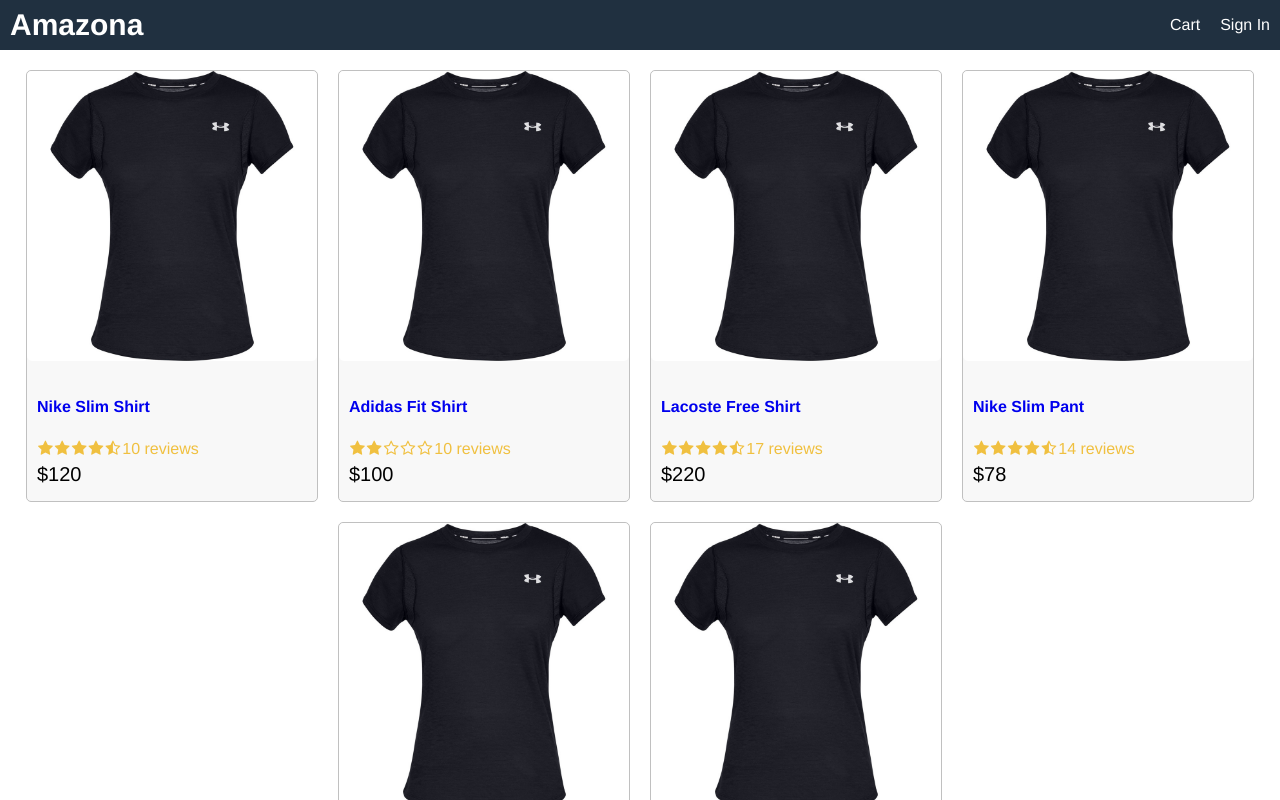
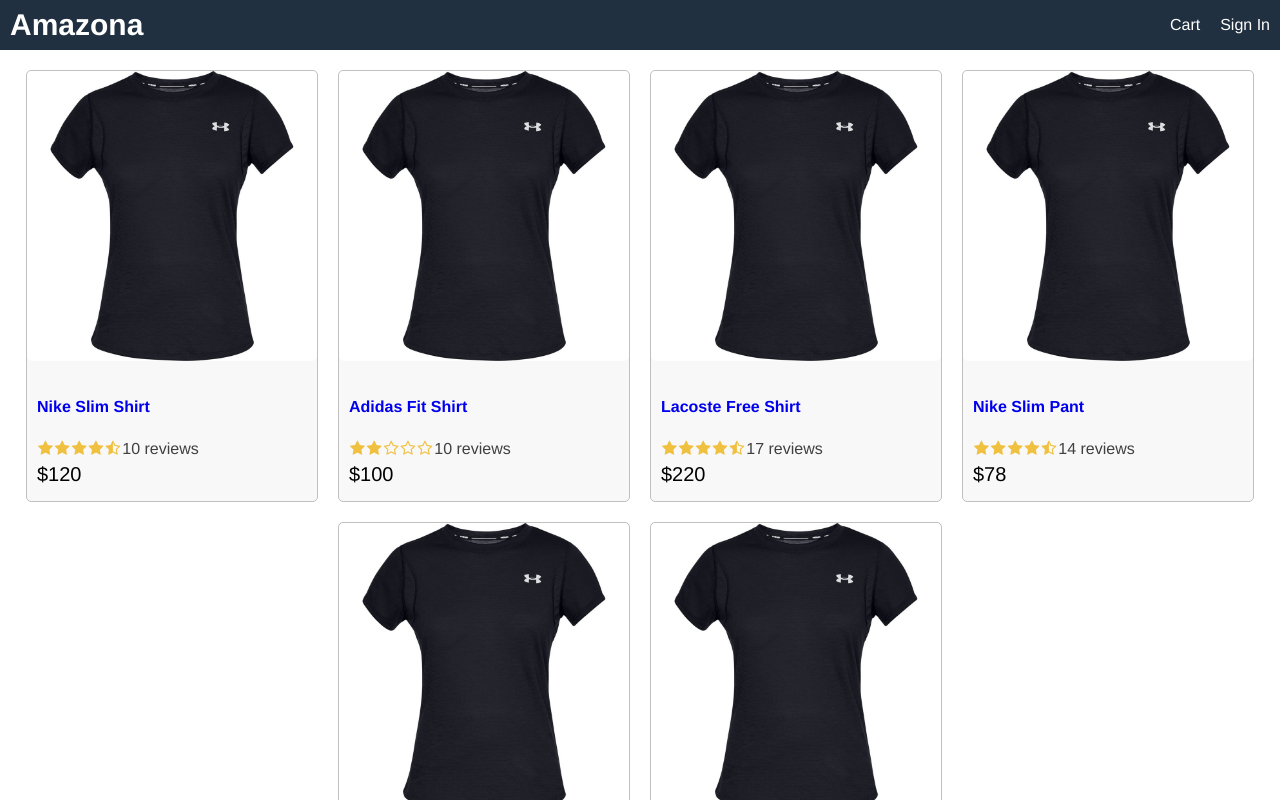
Before and after one commit to bsung03/Amazon-Clone, a React (Create React App) app in the folder frontend/: page / in a window 1280 px wide. Shown: the top 800 px of the page. Built offline with nearby package versions, Linux system fonts and the light colour scheme.

Commit message:
Rating and Productg Component 1.2

```diff
--- a/frontend/src/App.js
+++ b/frontend/src/App.js
@@ -25,9 +25,6 @@ function App() {
                   ))
                 }
 
-
-
-
               </div>
 
           </main>
--- a/frontend/src/index.css
+++ b/frontend/src/index.css
@@ -124,3 +124,7 @@ img.medium{
   color: #f0c040;
   margin: 0.1rem;
 }
+
+.rating span:last-child{
+  color: #404040;
+}
```
